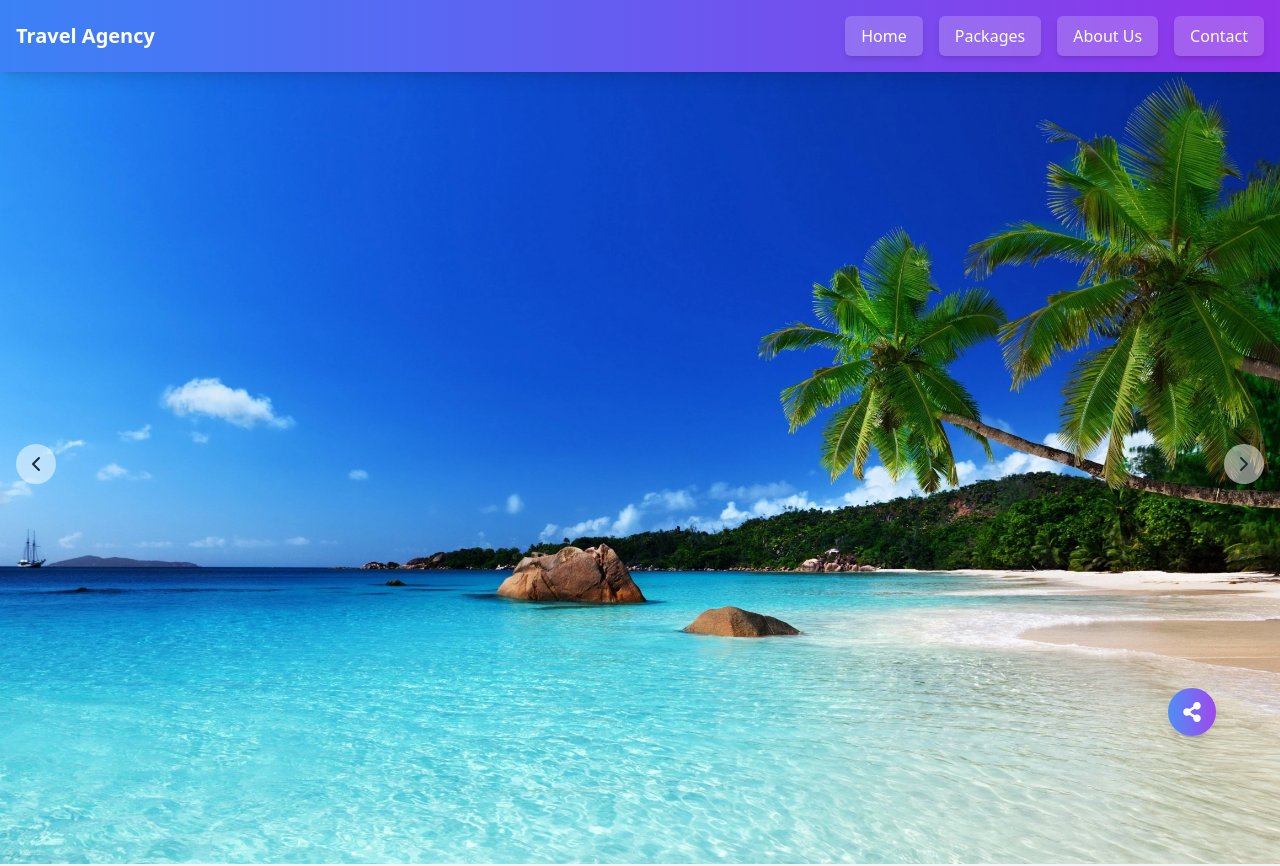
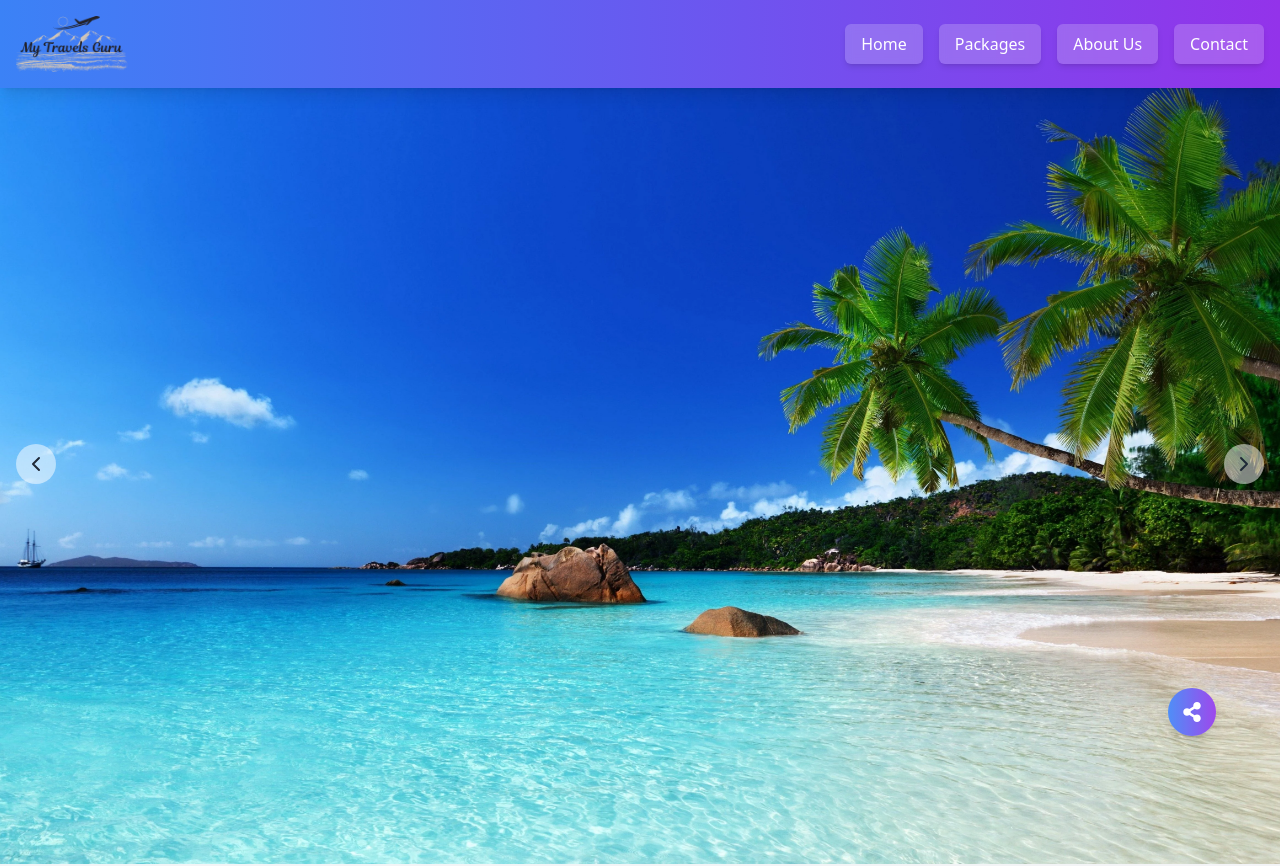
Before and after one commit to samriddha-basu-cloud/travel-agency-catalogue, a React (Create React App) app: page / in a window 1280 px wide. Shown: the top 866 px of the page. Built offline with nearby package versions, Linux system fonts and the light colour scheme.

Commit message:
Add logo to Navbar component

```diff
--- a/src/components/Navbar.js
+++ b/src/components/Navbar.js
@@ -1,6 +1,7 @@
 import React, { useState, useCallback } from 'react';
 import { Menu, X } from 'lucide-react';
 import { motion, AnimatePresence } from 'framer-motion';
+import logo from '../assets/logo.png'; // Importing the logo
 
 const menuItems = [
   { name: 'Home', href: '#' },
@@ -73,7 +74,7 @@ const Navbar = () => {
               transition={{ duration: 0.5 }}
               className="text-2xl font-bold text-white md:text-xl"
             >
-              Travel Agency
+              <img src={logo} alt="Travel Agency Logo" className="h-12 md:h-14" />
             </motion.div>
             <div className="hidden md:flex space-x-4">
               {menuItems.map((item, index) => (
```
Also changed, not shown: src/assets/logo.png (added).
